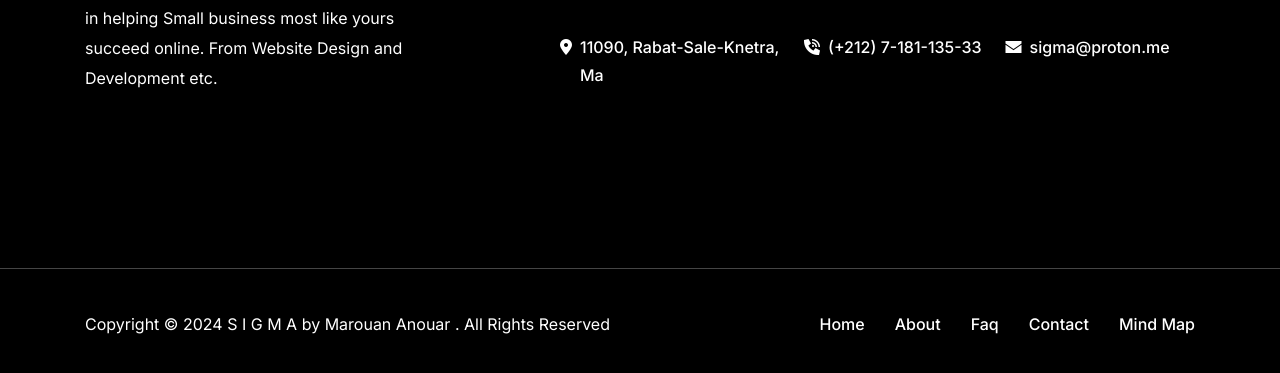
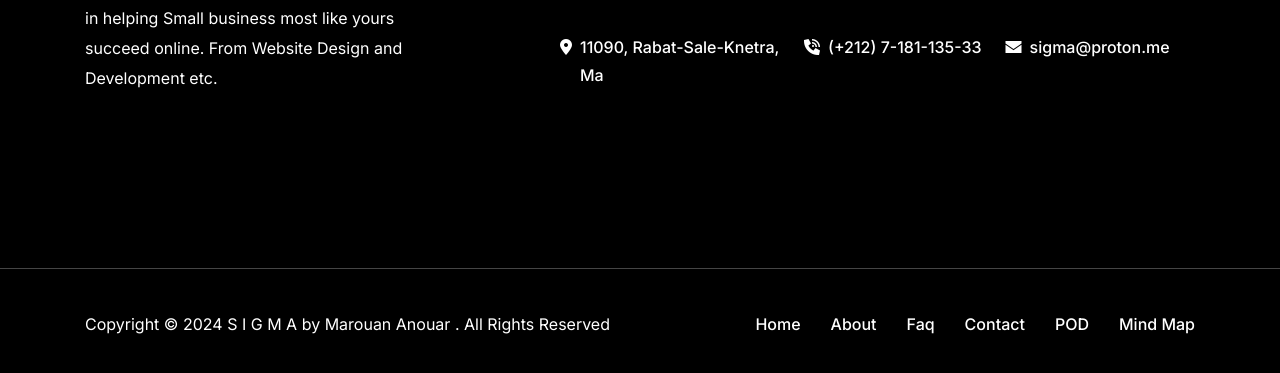
Before and after one commit to sigmacodeagency/store, a plain HTML site: page contact-us.html in a window 1280 px wide. Shown: the part 2395-2768 px from the top of the page. Drawn offline with Linux system fonts and the light colour scheme; a web font is replaced by a local one.

Commit message:
Update contact-us.html

```diff
--- a/contact-us.html
+++ b/contact-us.html
@@ -349,6 +349,9 @@
                               <li>
                                  <a href="contact-us.html">Contact</a>
                               </li>
+				     <li>
+                                 <a href="https://sigmacodeagency.github.io/POD" target="_blank">POD</a>
+                              </li>
 							  <li>
                                  <a href="./mindmap/index.html" target="_blank">Mind Map</a>
                               </li>
```
